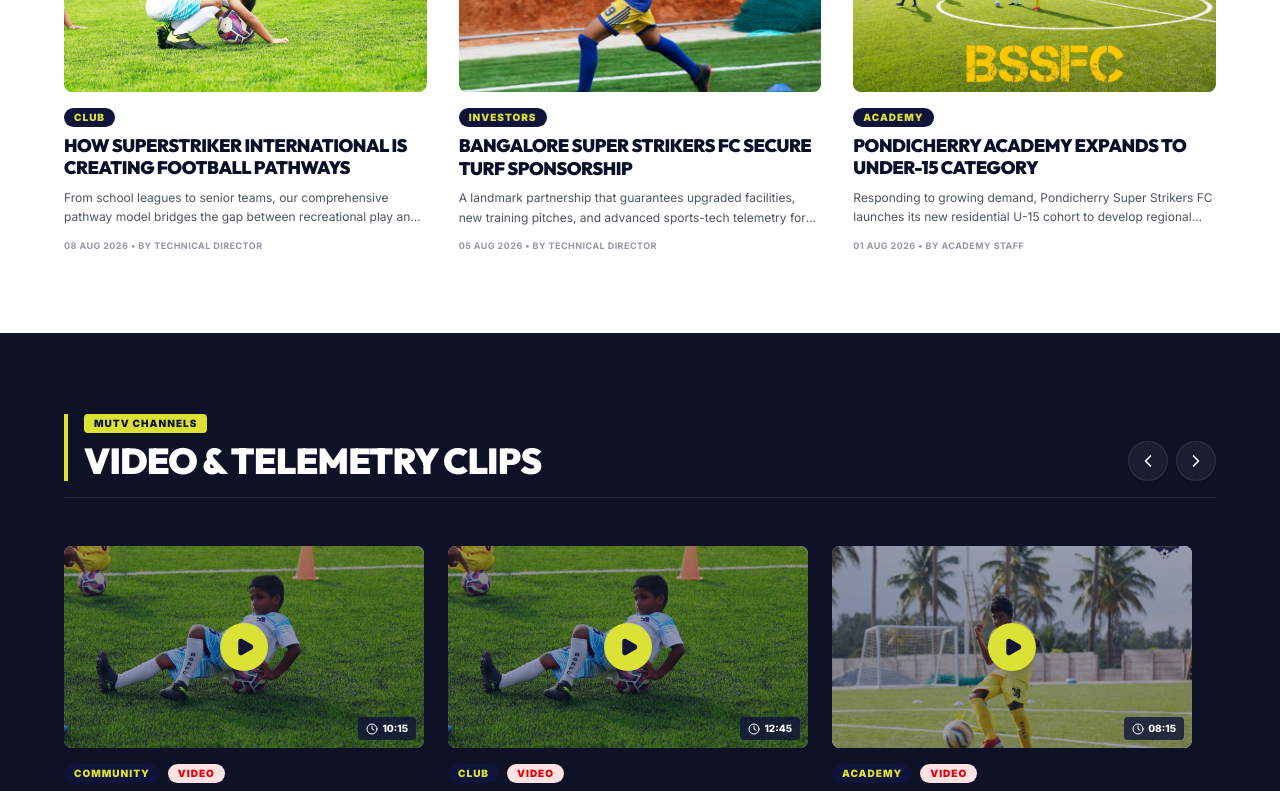
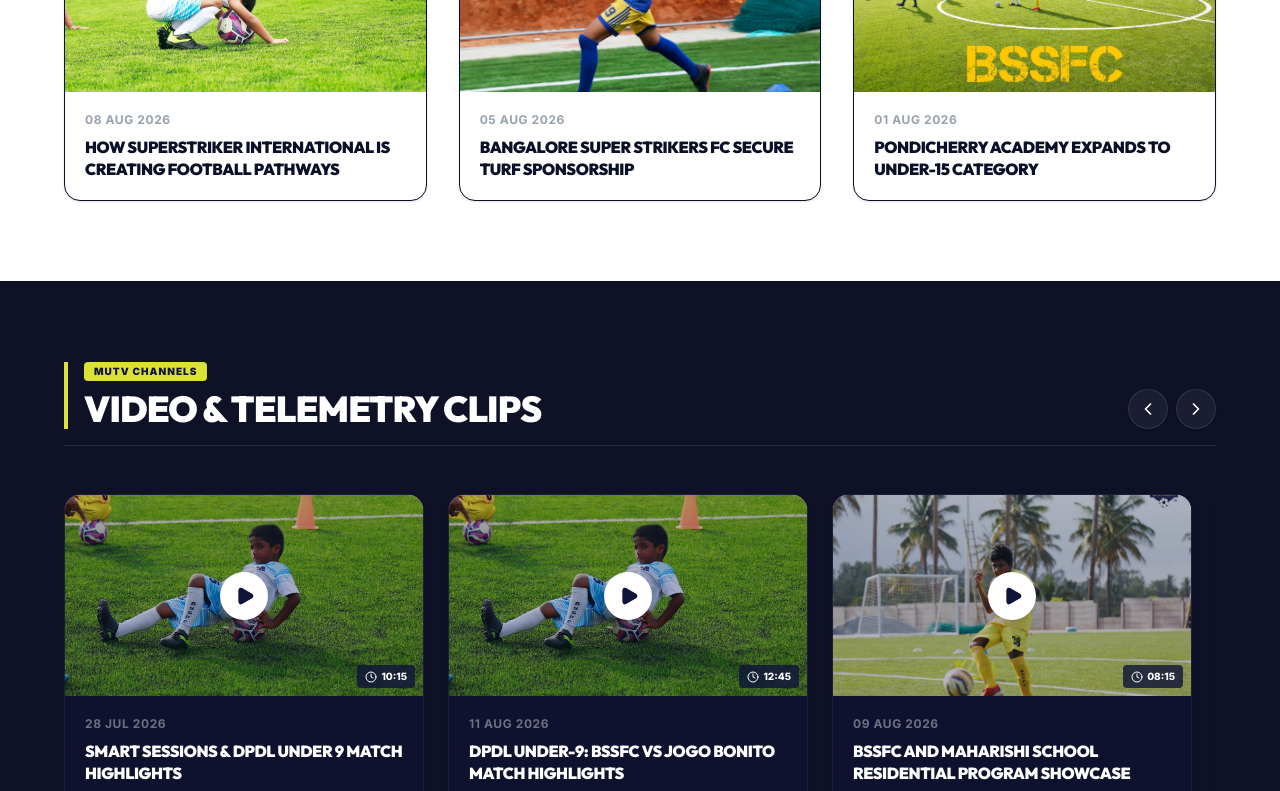
Before and after one commit to Shree-varshan-430/Super-Striker-International, a Next.js app: page / in a window 1280 px wide. Shown: the part 1740-2531 px from the top of the page. Built offline with nearby package versions, Linux system fonts and the light colour scheme.

Commit message:
style: update news cards to match container mockup style with top-curved images, plain uppercase titles, and remove accent tags

```diff
--- a/src/components/home/NewsCard.tsx
+++ b/src/components/home/NewsCard.tsx
@@ -30,27 +30,31 @@
 
   return (
     <>
-      <div className="flex flex-col gap-4 text-left w-full group select-none">
-        {/* Media Container (16:9 Aspect Box with reserved dimensions for 0 CLS) */}
+      <div className={`rounded-2xl overflow-hidden border shadow-sm hover:shadow-md transition-shadow flex flex-col h-full text-left group w-full select-none ${
+        darkTheme
+          ? "bg-[#10143A]/40 border-white/5"
+          : "bg-white border-gray-150"
+      }`}>
+        {/* Media Container (16:9 Aspect Box) */}
         <Link
           href={targetLink}
           onClick={handleClick}
           target={hasVideoUrl ? "_blank" : undefined}
           rel={hasVideoUrl ? "noopener noreferrer" : undefined}
-          className="relative w-full overflow-hidden rounded-lg aspect-[16/9] block bg-gray-100"
+          className="relative w-full overflow-hidden aspect-[16/9] block bg-gray-50 shrink-0"
         >
           <Image
             src={item.thumbnail}
             alt={item.title}
             fill
-            className="object-cover transition-transform duration-700 group-hover:scale-105"
+            className="object-cover transition-transform duration-700 group-hover:scale-103"
             sizes="(max-w-768px) 100vw, 380px"
           />
 
           {/* Video Overlay */}
           {item.type === "video" && (
-            <div className="absolute inset-0 bg-[#10143A]/40 flex items-center justify-center transition-colors group-hover:bg-[#10143A]/50">
-              <div className="w-12 h-12 rounded-full bg-[#DCE135] text-[#10143A] flex items-center justify-center shadow-lg transition-transform duration-300 group-hover:scale-110">
+            <div className="absolute inset-0 bg-[#10143A]/30 flex items-center justify-center transition-colors group-hover:bg-[#10143A]/40">
+              <div className="w-12 h-12 rounded-full bg-white text-[#10143A] flex items-center justify-center shadow-lg transition-transform duration-300 group-hover:scale-110">
                 <Play className="h-5 w-5 fill-current ml-0.5" />
               </div>
 
@@ -66,17 +70,13 @@
         </Link>
 
         {/* Content details */}
+        <div className="p-5 flex flex-col gap-2 flex-grow justify-between">
           <div className="flex flex-col gap-2">
-          {/* Category/Type Tag */}
-          <div className="flex items-center gap-2">
-            <span className="text-[10px] font-black uppercase tracking-widest text-[#DCE135] bg-[#10143A] px-2.5 py-0.5 rounded-full w-fit">
-              {item.category}
-            </span>
-            {item.type === "video" && (
-              <span className="text-[10px] font-black uppercase tracking-widest text-red-600 bg-red-100 px-2.5 py-0.5 rounded-full w-fit">
-                Video
-              </span>
-            )}
+            {/* Date */}
+            <div className={`text-[10px] sm:text-xs font-bold uppercase tracking-wider ${
+              darkTheme ? "text-white/40" : "text-gray-400"
+            }`}>
+              {item.publishedAt}
             </div>
 
             {/* Title */}
@@ -86,28 +86,14 @@
               target={hasVideoUrl ? "_blank" : undefined}
               rel={hasVideoUrl ? "noopener noreferrer" : undefined}
             >
-            <h4 className={`font-display text-base sm:text-lg font-black uppercase tracking-tight leading-tight line-clamp-2 transition-colors ${
+              <h4 className={`font-display text-sm sm:text-base font-black uppercase tracking-tight leading-snug line-clamp-3 transition-colors ${
                 darkTheme
-                ? "text-white hover:text-[#DCE135]"
-                : "text-[#0A1028] hover:text-[#10143A]"
+                  ? "text-white group-hover:text-white/80"
+                  : "text-[#0A1028] group-hover:text-black"
               }`}>
                 {item.title}
               </h4>
             </Link>
-
-          {/* Excerpt / Date */}
-          {item.excerpt && (
-            <p className={`text-xs leading-relaxed line-clamp-2 ${
-              darkTheme ? "text-white/70" : "text-[#4B5563]"
-            }`}>
-              {item.excerpt}
-            </p>
-          )}
-
-          <div className={`text-[9px] font-bold uppercase tracking-wider mt-1 ${
-            darkTheme ? "text-white/50" : "text-[#4B5563]/60"
-          }`}>
-            {item.publishedAt} {item.author && `• By ${item.author}`}
           </div>
         </div>
       </div>
```
Lines whose indentation alone changed are shown as unchanged.
